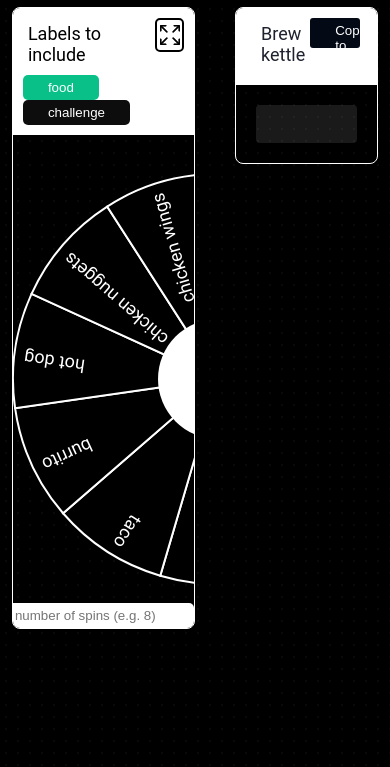
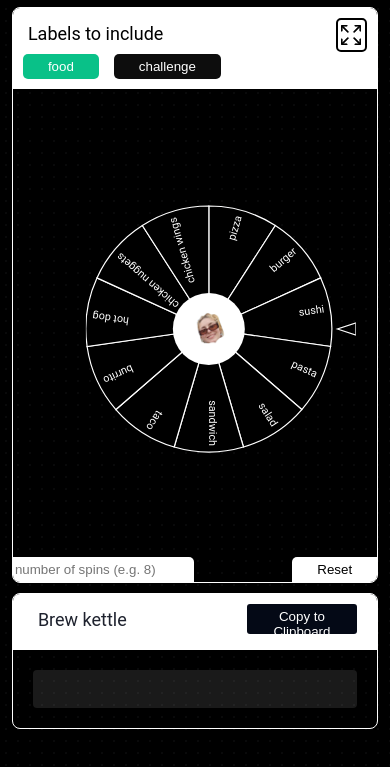
Before and after one commit to janneskruse/janneskruse.github.io, a plain HTML site: page index.html in a window 390 px wide. Shown: the part 57-824 px from the top of the page. Drawn offline with nearby package versions, Linux system fonts and the light colour scheme.

Commit message:
mobile version

```diff
--- a/style.css
+++ b/style.css
@@ -102,6 +102,28 @@ p{
     box-sizing: border-box;
     padding: 0px;
 }
+
+@media only screen and (max-width: 800px){
+    #miraculix{
+        flex-direction: column;
+    }
+    #left{
+        width: 100% !important;
+        height: 50%;
+        padding-left: 0px;
+    }
+    #right{
+        margin-top: 10px;
+        width: 100% !important;
+        height: 50%;
+        padding-left: 0px !important;
+    }
+    #chart{
+        transform: scale(0.6);
+    }
+}
+
+
 #right{
     width: 50%;
     height: 100%;
```
